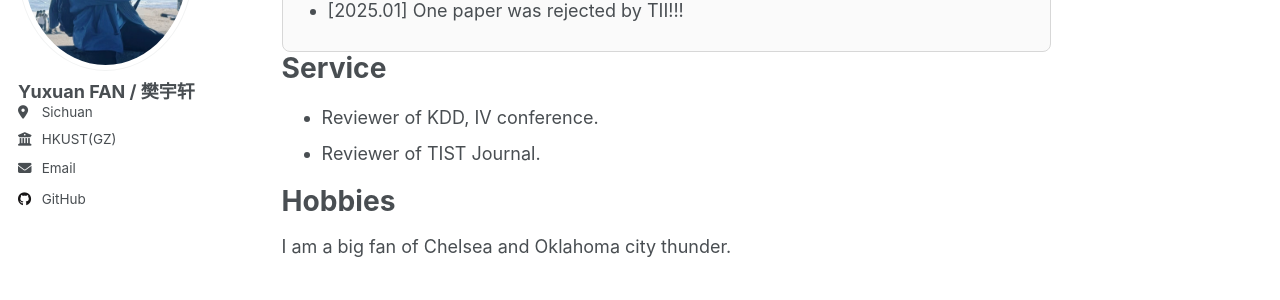
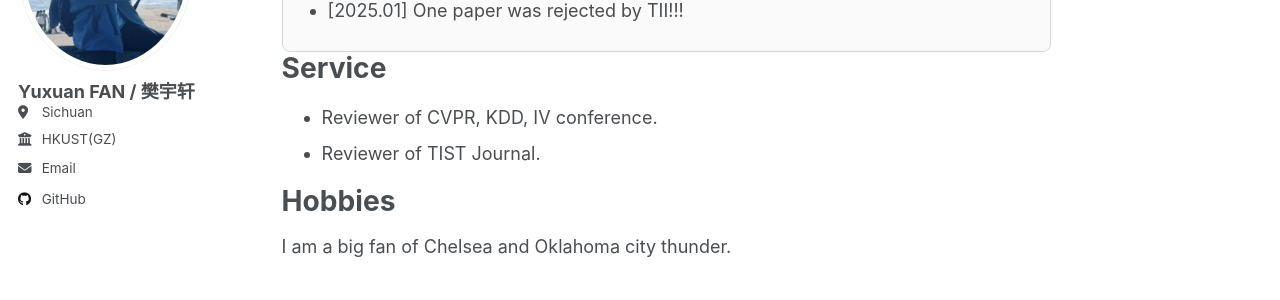
Before and after one commit to yuxuanfanOrion/yuxuanfanOrion.github.io, a Jekyll site: the page built from _pages/about.md, in a window 1280 px wide and 900 px high, scrolled down 828 px. Shown: the part 237-537 px from the top of the window. Built offline with Jekyll 4.4.1, drawn with Linux system fonts in a browser that asks for light colours.

Commit message:
Update about.md

```diff
--- a/_pages/about.md
+++ b/_pages/about.md
@@ -111,7 +111,7 @@ Instruction Dataset for Panoramic X-ray Analysis.
 -->
 
 # Service
-- Reviewer of KDD, IV conference.
+- Reviewer of CVPR, KDD, IV conference.
 - Reviewer of TIST Journal.
 
 # Hobbies
```
